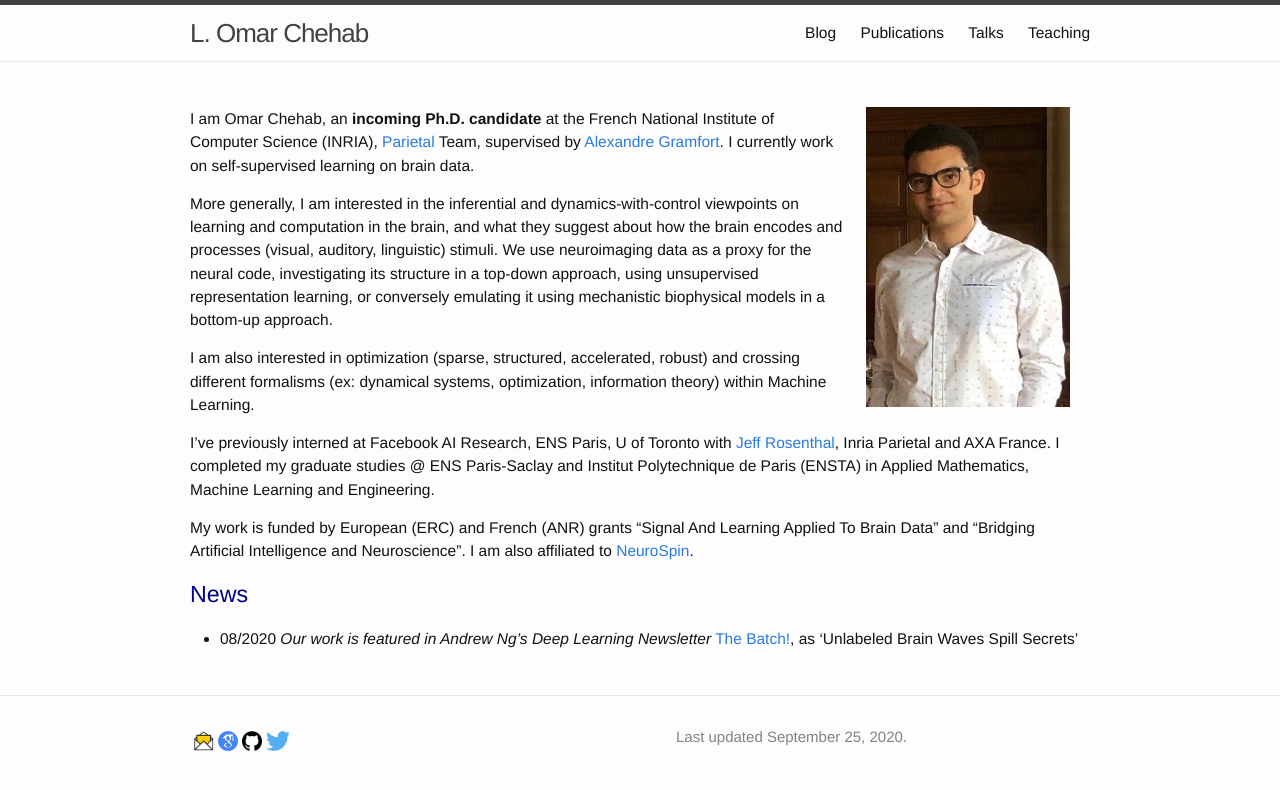
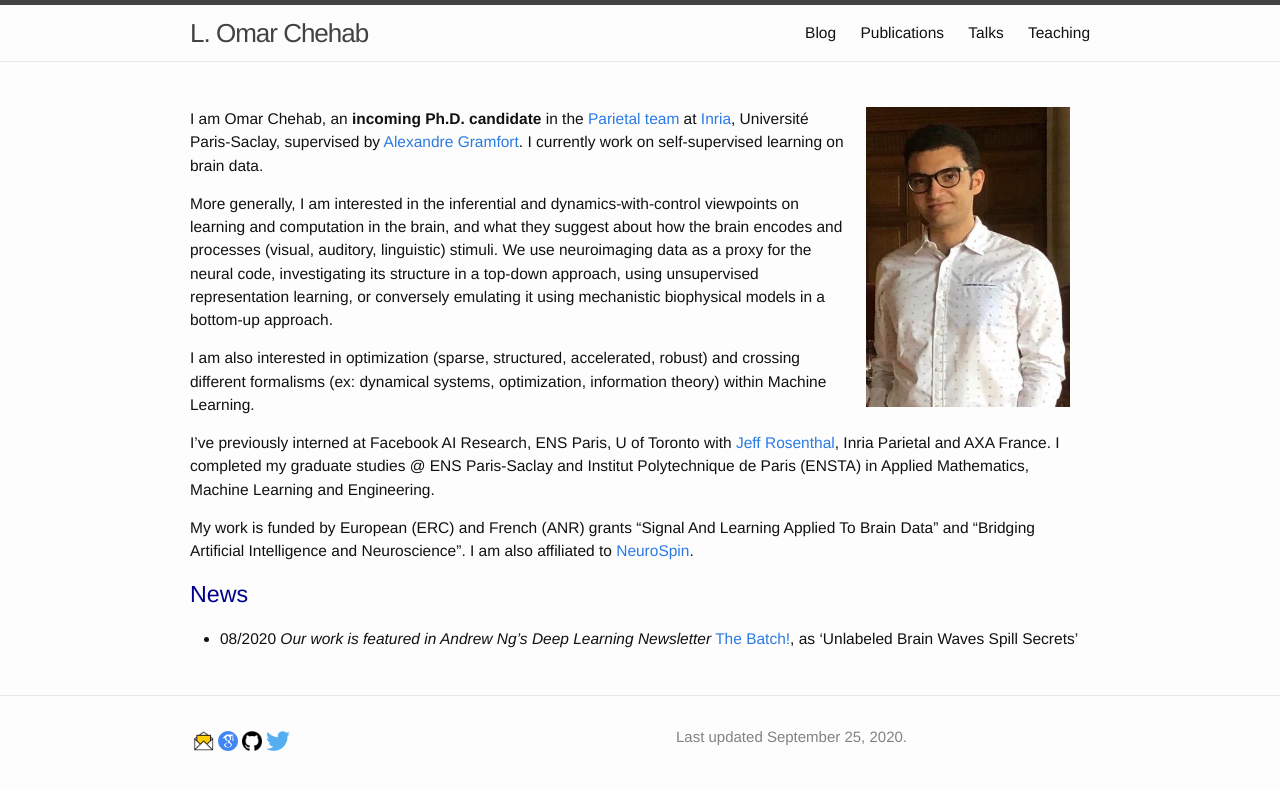
Before and after one commit to l-omar-chehab/l-omar-chehab.github.io, a Jekyll site: the page built from index.md, in a window 1280 px wide. Shown: the top 790 px of the page. Built offline with Jekyll 4.4.1, drawn with Linux system fonts in a browser that asks for light colours.

Commit message:
Update index.md

```diff
--- a/index.md
+++ b/index.md
@@ -16,7 +16,7 @@
 Former intern @FacebookAI.
 -->
 
-I am Omar Chehab, an __incoming Ph.D. candidate__ at the French National Institute of Computer Science (INRIA), <a href="https://team.inria.fr/parietal/" target="_blank">Parietal</a> Team, supervised by <a href="http://alexandre.gramfort.net" target="_blank">Alexandre Gramfort</a>. <!--and collaborating with <a href="https://www.cs.helsinki.fi/u/ahyvarin/" target="_blank">Aapo Hyvärinen</a>--> I currently work on self-supervised learning on brain data.
+I am Omar Chehab, an __incoming Ph.D. candidate__ in the <a href="https://team.inria.fr/parietal/" target="_blank">Parietal team</a> at <a href="https://en.wikipedia.org/wiki/French_Institute_for_Research_in_Computer_Science_and_Automation" target="_blank">Inria</a>, Université Paris-Saclay,  supervised by <a href="http://alexandre.gramfort.net" target="_blank">Alexandre Gramfort</a>. <!--and collaborating with <a href="https://www.cs.helsinki.fi/u/ahyvarin/" target="_blank">Aapo Hyvärinen</a>--> I currently work on self-supervised learning on brain data.
 
 More generally, I am interested in the inferential and dynamics-with-control viewpoints on learning and computation in the brain, and what they suggest about how the brain encodes and processes (visual, auditory, linguistic) stimuli. We use neuroimaging data as a proxy for the neural code, investigating its structure <!--grammar--> in a top-down approach, using unsupervised representation learning, or conversely emulating it using mechanistic biophysical models in a bottom-up approach.
 
```
